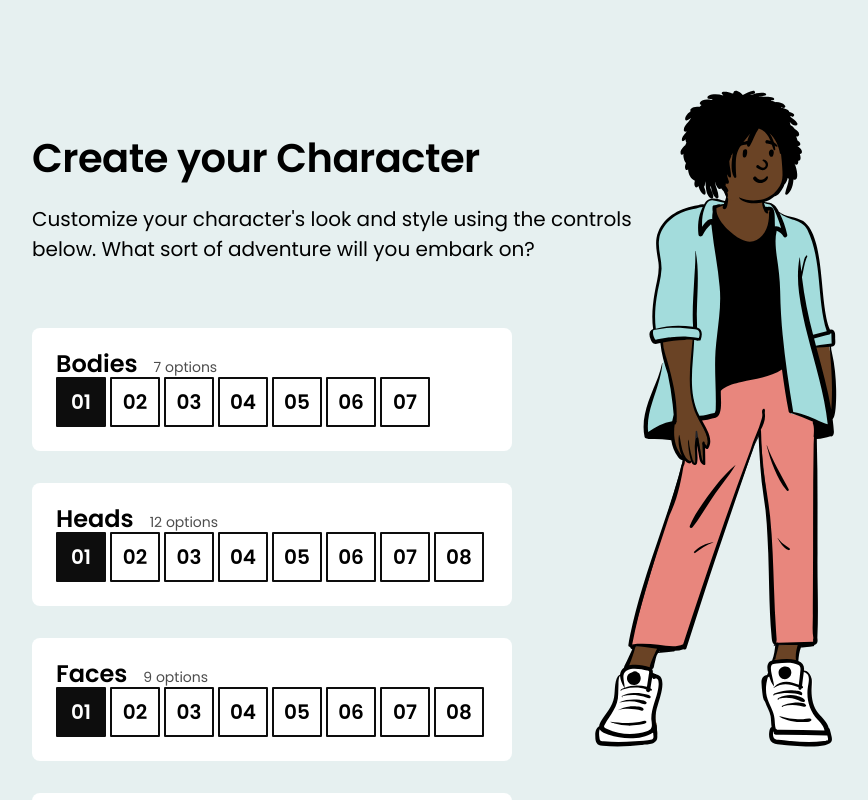
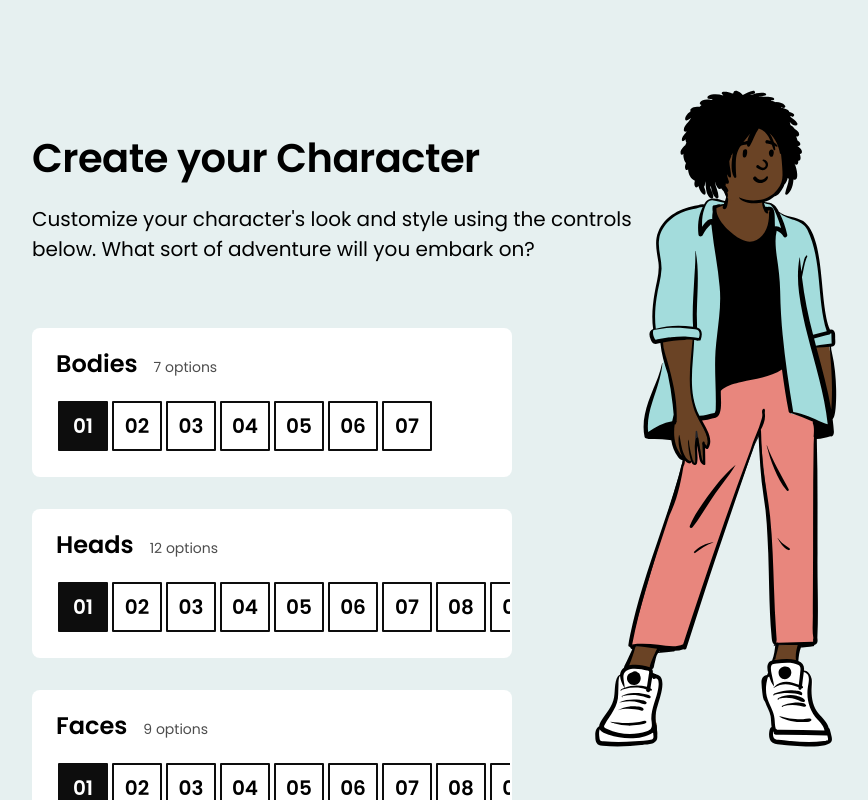
Before and after one commit to HIMDanny/character-creator, a React (Vite) app: page / in a window 1280 px wide. Shown: the top 800 px of the page, without its empty margins (128-996 px from the left). Built offline with nearby package versions, Linux system fonts and the light colour scheme.

Commit message:
style: refine ButtonRow layout with margin and padding adjustments
Exercise 3

```diff
--- a/src/components/ButtonRow/ButtonRow.module.css
+++ b/src/components/ButtonRow/ButtonRow.module.css
@@ -1,4 +1,7 @@
 .buttonRow {
   overflow-x: auto;
   white-space: nowrap;
+  margin-inline: -22px;
+  margin-bottom: -22px;
+  padding: 24px;
 }
```
